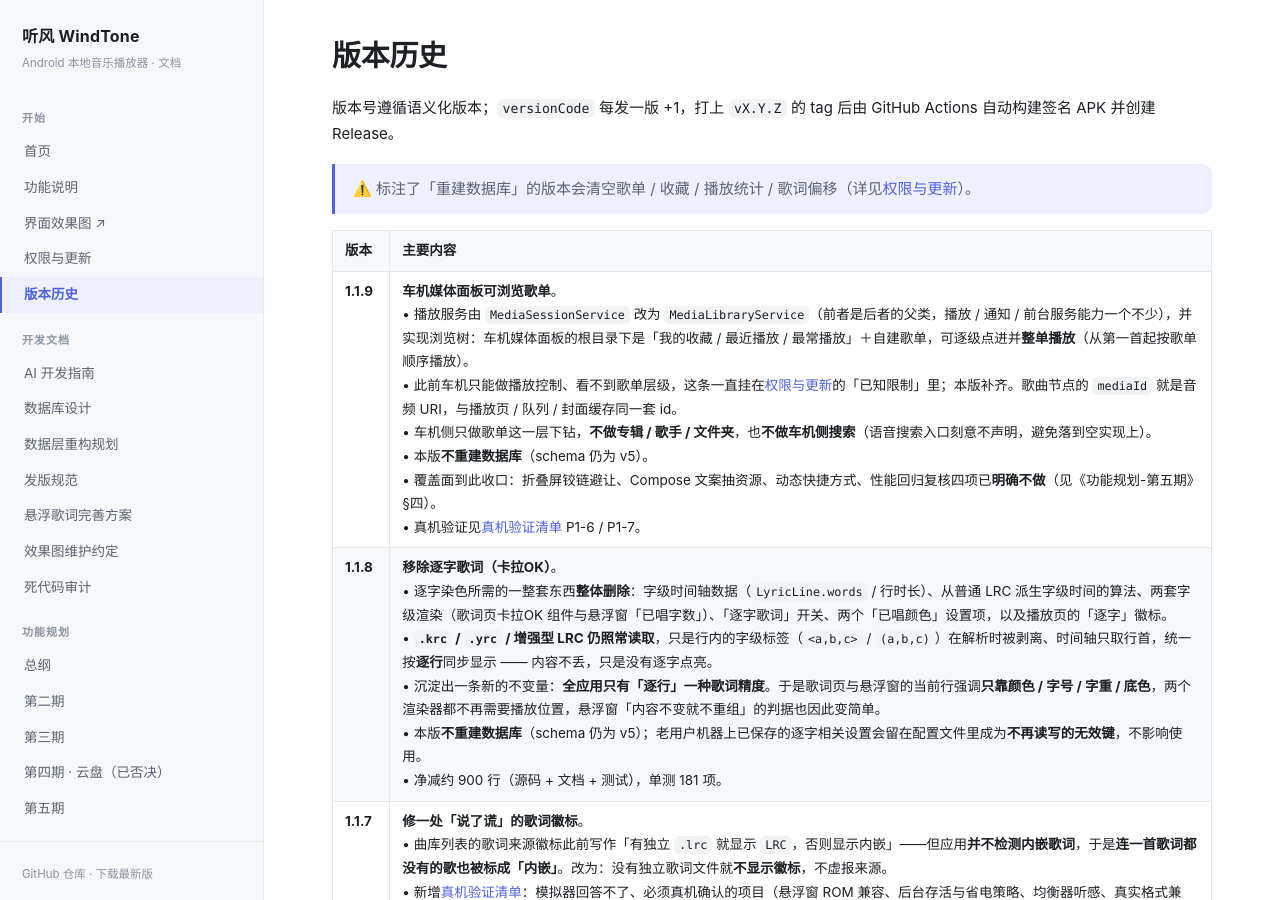
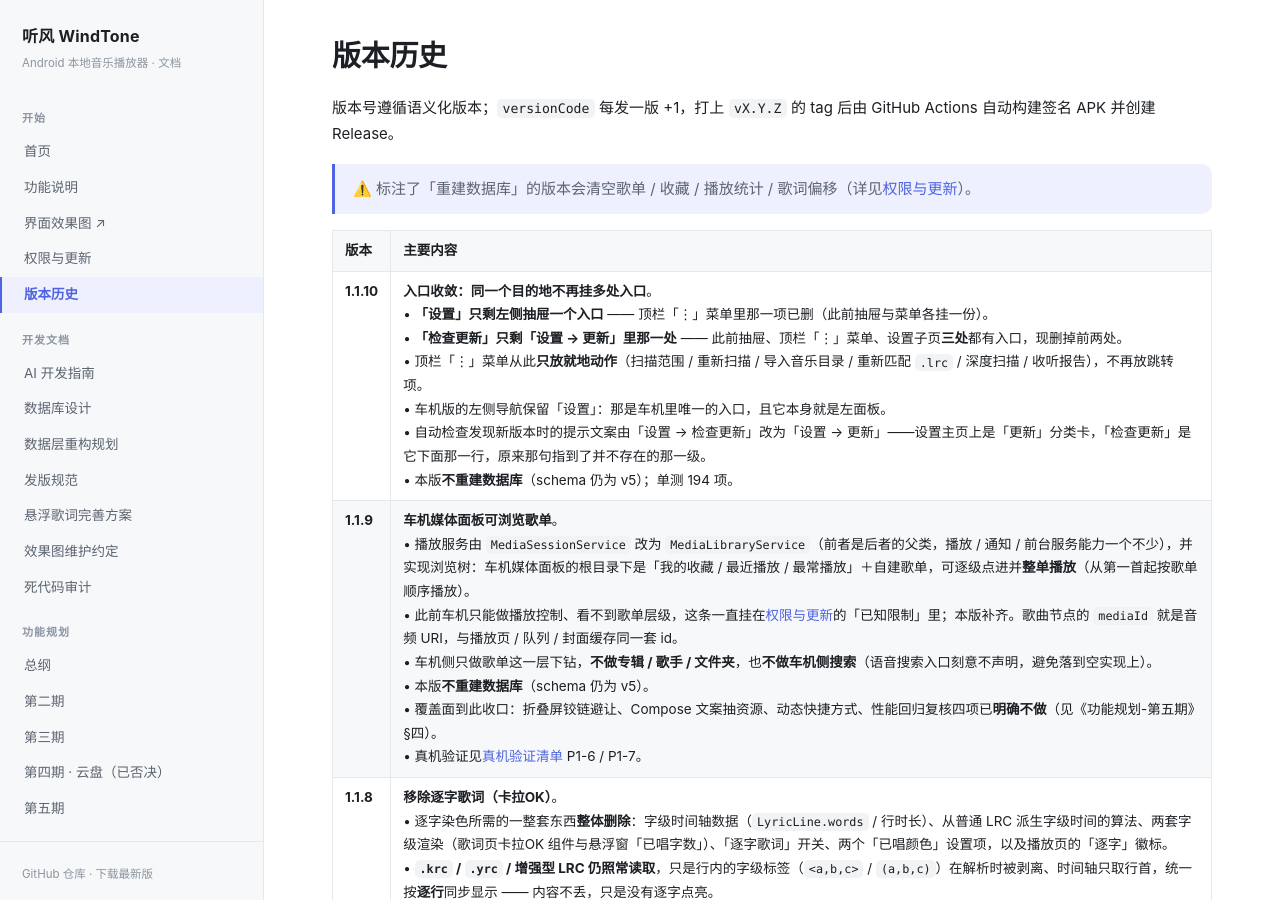
Before and after one commit to LuckyLearning/WindTone, a Jekyll site: the page built from docs/版本历史.md, in a window 1280 px wide and 900 px high. Built offline with Jekyll 4.4.1, drawn with Linux system fonts in a browser that asks for light colours.

Commit message:
docs: 版本历史补 1.1.10 条目（入口收敛）
上一版起的规划（第六期：格式扩展与音效完善）经产品决定**舍弃**，对应文档
`docs/功能规划-第六期.md` 与它在 `docs/index.md`、`docs/功能规划-第五期.md`
（11.2 FFmpeg 那条）、`docs/权限与更新.md`（已知限制 WMA/APE/DSF 那条）里的
引用已一并撤掉 —— 因为该提交尚未推送，直接用 rebase 摘除，不留"加了又删"的
历史噪声。11.2 与「已知限制」回到原来的「不做」口径。

本提交只补 1.1.10 的版本历史条目：入口收敛（设置只剩左侧抽屉、「检查更新」
只剩设置 → 更新、顶栏「⋮」菜单只放就地动作），以及自动检查提示文案的指路修正。

```diff
--- a/docs/版本历史.md
+++ b/docs/版本历史.md
@@ -11,6 +11,7 @@ title: 版本历史
 
 | 版本 | 主要内容 |
 |---|---|
+| **1.1.10** | **入口收敛：同一个目的地不再挂多处入口**。<br>• **「设置」只剩左侧抽屉一个入口** —— 顶栏「⋮」菜单里那一项已删（此前抽屉与菜单各挂一份）。<br>• **「检查更新」只剩「设置 → 更新」里那一处** —— 此前抽屉、顶栏「⋮」菜单、设置子页**三处**都有入口，现删掉前两处。<br>• 顶栏「⋮」菜单从此**只放就地动作**（扫描范围 / 重新扫描 / 导入音乐目录 / 重新匹配 `.lrc` / 深度扫描 / 收听报告），不再放跳转项。<br>• 车机版的左侧导航保留「设置」：那是车机里唯一的入口，且它本身就是左面板。<br>• 自动检查发现新版本时的提示文案由「设置 → 检查更新」改为「设置 → 更新」——设置主页上是「更新」分类卡，「检查更新」是它下面那一行，原来那句指到了并不存在的那一级。<br>• 本版**不重建数据库**（schema 仍为 v5）；单测 194 项。 |
 | **1.1.9** | **车机媒体面板可浏览歌单**。<br>• 播放服务由 `MediaSessionService` 改为 `MediaLibraryService`（前者是后者的父类，播放 / 通知 / 前台服务能力一个不少），并实现浏览树：车机媒体面板的根目录下是「我的收藏 / 最近播放 / 最常播放」＋自建歌单，可逐级点进并**整单播放**（从第一首起按歌单顺序播放）。<br>• 此前车机只能做播放控制、看不到歌单层级，这条一直挂在[权限与更新](权限与更新.html)的「已知限制」里；本版补齐。歌曲节点的 `mediaId` 就是音频 URI，与播放页 / 队列 / 封面缓存同一套 id。<br>• 车机侧只做歌单这一层下钻，**不做专辑 / 歌手 / 文件夹**，也**不做车机侧搜索**（语音搜索入口刻意不声明，避免落到空实现上）。<br>• 本版**不重建数据库**（schema 仍为 v5）。<br>• 覆盖面到此收口：折叠屏铰链避让、Compose 文案抽资源、动态快捷方式、性能回归复核四项已**明确不做**（见《功能规划-第五期》§四）。<br>• 真机验证见[真机验证清单](真机验证清单.html) P1-6 / P1-7。 |
 | **1.1.8** | **移除逐字歌词（卡拉OK）**。<br>• 逐字染色所需的一整套东西**整体删除**：字级时间轴数据（`LyricLine.words` / 行时长）、从普通 LRC 派生字级时间的算法、两套字级渲染（歌词页卡拉OK 组件与悬浮窗「已唱字数」）、「逐字歌词」开关、两个「已唱颜色」设置项，以及播放页的「逐字」徽标。<br>• **`.krc` / `.yrc` / 增强型 LRC 仍照常读取**，只是行内的字级标签（`<a,b,c>` / `(a,b,c)`）在解析时被剥离、时间轴只取行首，统一按**逐行**同步显示 —— 内容不丢，只是没有逐字点亮。<br>• 沉淀出一条新的不变量：**全应用只有「逐行」一种歌词精度**。于是歌词页与悬浮窗的当前行强调**只靠颜色 / 字号 / 字重 / 底色**，两个渲染器都不再需要播放位置，悬浮窗「内容不变就不重组」的判据也因此变简单。<br>• 本版**不重建数据库**（schema 仍为 v5）；老用户机器上已保存的逐字相关设置会留在配置文件里成为**不再读写的无效键**，不影响使用。<br>• 净减约 900 行（源码 + 文档 + 测试），单测 181 项。 |
 | **1.1.7** | **修一处「说了谎」的歌词徽标**。<br>• 曲库列表的歌词来源徽标此前写作「有独立 `.lrc` 就显示 `LRC`，否则显示内嵌」——但应用**并不检测内嵌歌词**，于是**连一首歌词都没有的歌也被标成「内嵌」**。改为：没有独立歌词文件就**不显示徽标**，不虚报来源。<br>• 新增[真机验证清单](真机验证清单.html)：模拟器回答不了、必须真机确认的项目（悬浮窗 ROM 兼容、后台存活与省电策略、均衡器听感、真实格式兼容、车机与折叠屏、性能回归）。<br>• 工程侧随源码新增 AVD 生命周期脚本与测试曲库生成器（开发工具，不影响安装包）。 |
```
